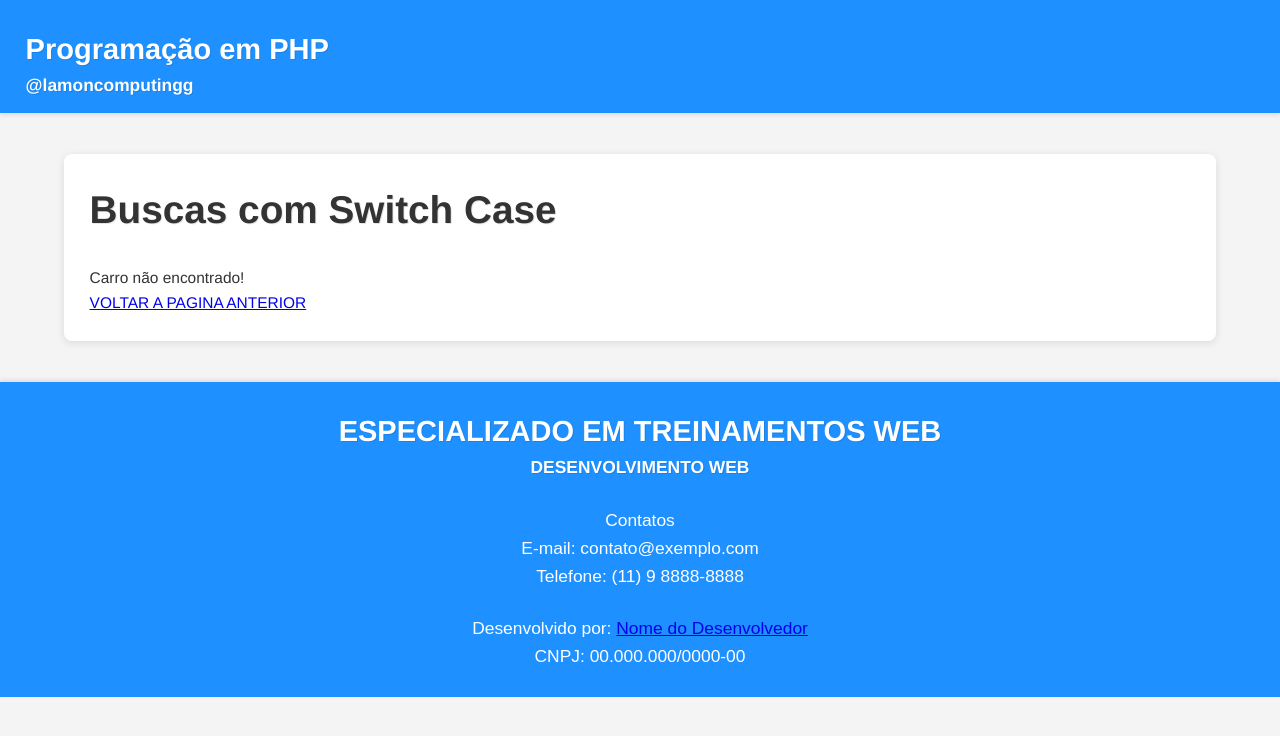
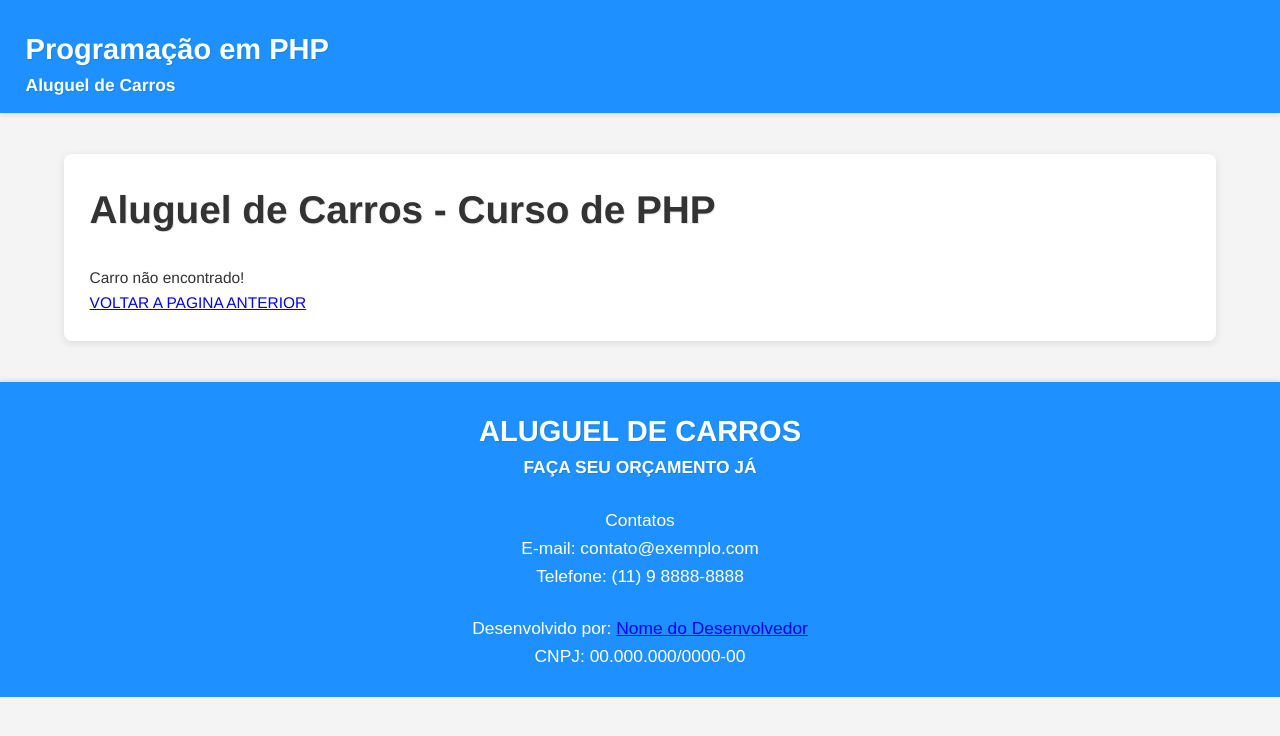
Before and after one commit to lamon-santos/sistema-de-aluguel-de-carros-em-php, a PHP site: page /analise.php?pesquisa=1 in a window 1280 px wide. Shown: the top 736 px of the page. Run offline with PHP 8.4, Linux system fonts and the light colour scheme.

Commit message:
alterações no footer

```diff
--- a/analise.php
+++ b/analise.php
@@ -9,12 +9,12 @@
 <body>
     <header>
         <h3>Programação em PHP</h3>
-        <h4>@lamoncomputingg</h4>
+        <h4>Aluguel de Carros</h4>
     </header>
     <br>
 
         <section>
-            <h1>Buscas com Switch Case</h1><br>
+            <h1>Aluguel de Carros - Curso de PHP</h1><br>
 
             <?php
 
@@ -54,8 +54,8 @@
         <br>
 
         <footer> <!-- serve para colocar o rodapé do site-->
-            <h3>ESPECIALIZADO EM TREINAMENTOS WEB</h3>
-            <h4>DESENVOLVIMENTO WEB</h4>
+            <h3>ALUGUEL DE CARROS</h3>
+            <h4>FAÇA SEU ORÇAMENTO JÁ</h4>
             <br>
             <p class="texto-rodape">Contatos</p>
             <p class="texto-rodape">E-mail: contato@exemplo.com</p>
```
